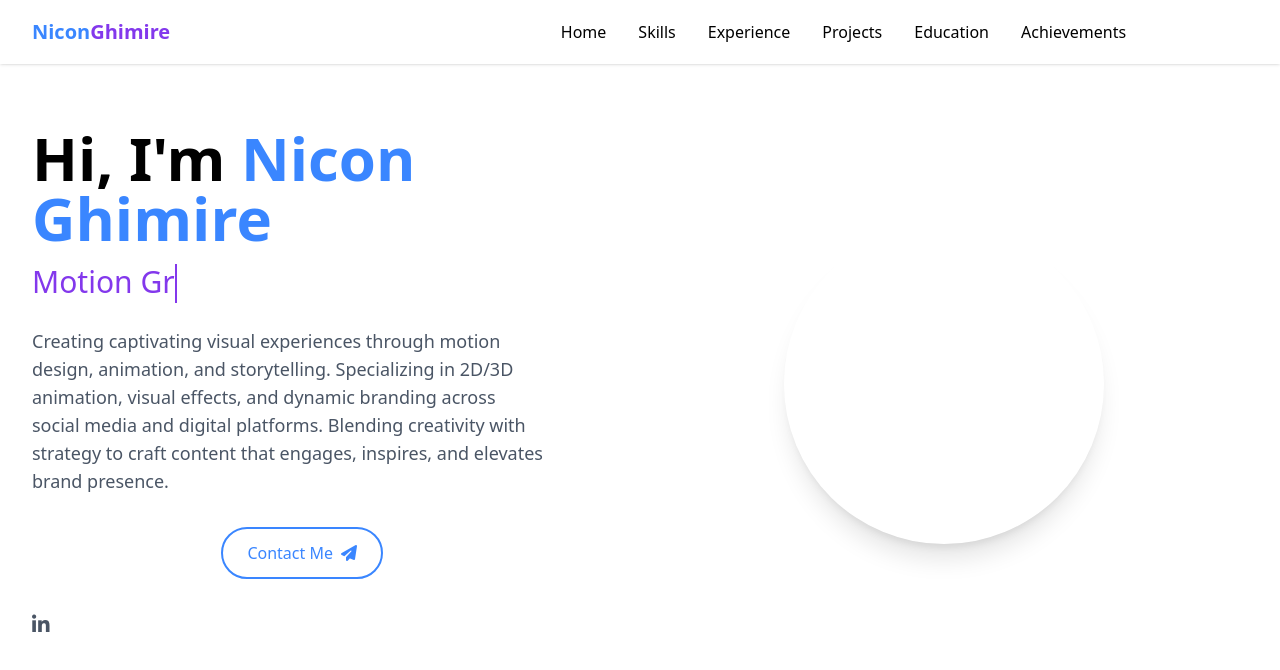
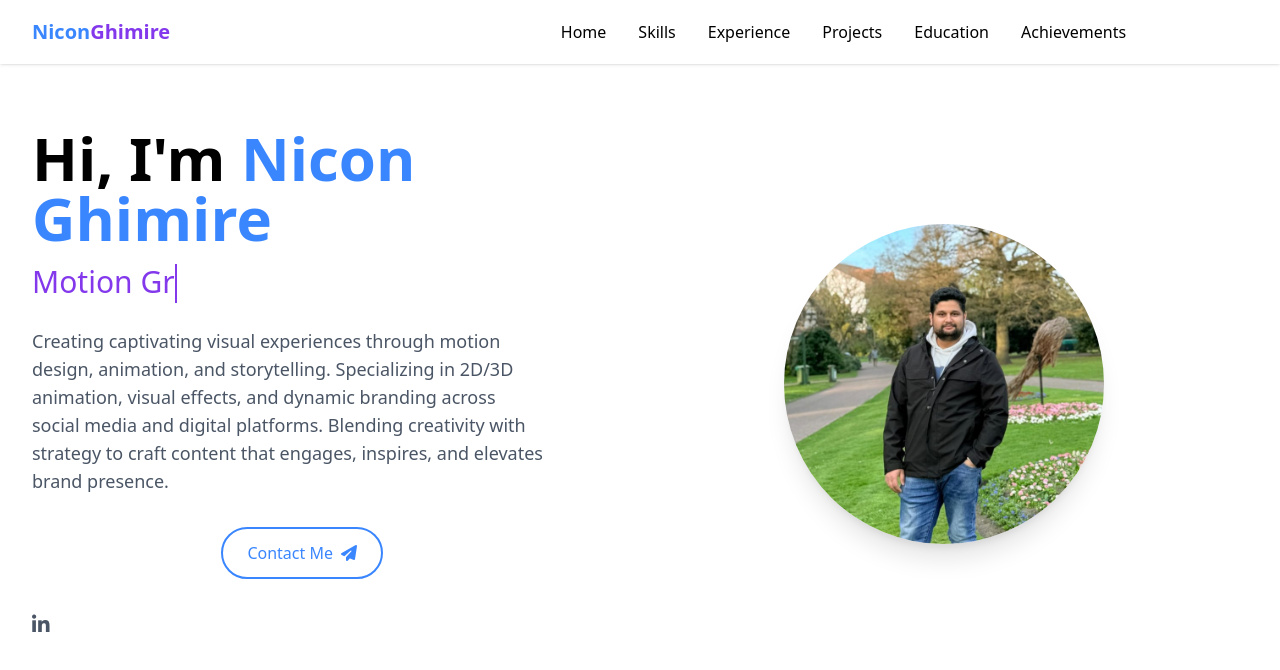
Before and after one commit to ManishNewa/NiconPortfolio, a Vue app: page / in a window 1280 px wide. Shown: the top 670 px of the page. Built offline with nearby package versions, Linux system fonts and the light colour scheme.

Commit message:
hero image updated

```diff
--- a/src/components/sections/HeroSection.vue
+++ b/src/components/sections/HeroSection.vue
@@ -43,11 +43,11 @@
             class="w-64 h-64 md:w-80 md:h-80 bg-gradient-to-br from-primary to-secondary rounded-full overflow-hidden shadow-xl"
           >
             <!-- Replace with your image -->
-            <!-- <img
-                                src="https://images.unsplash.com/photo-1573496359142-b8d87734a5a2?ixlib=rb-4.0.3&ixid=M3wxMjA3fDB8MHxwaG90by1wYWdlfHx8fGVufDB8fHx8fA%3D%3D&auto=format&fit=crop&w=688&q=80"
-                                alt="Your Name"
-                                class="w-full h-full object-cover"
-                            /> -->
+            <img
+              src="/img/NiconHeroImageCropped.jpg"
+              alt="Your Name"
+              class="w-full h-full object-cover"
+            />
           </div>
         </div>
       </div>
```
Also changed, not shown: public/img/NiconHeroImage.jpg (added), public/img/NiconHeroImageCropped.jpg (added).
